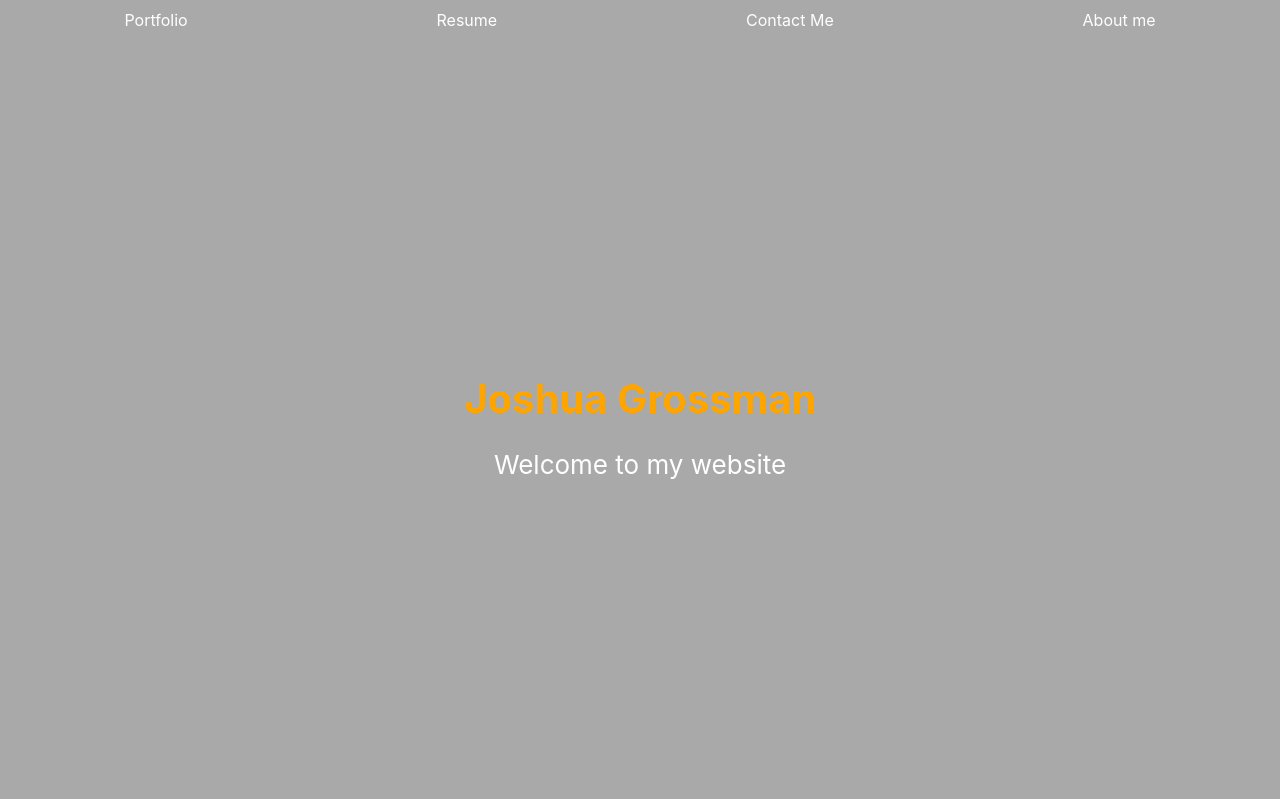
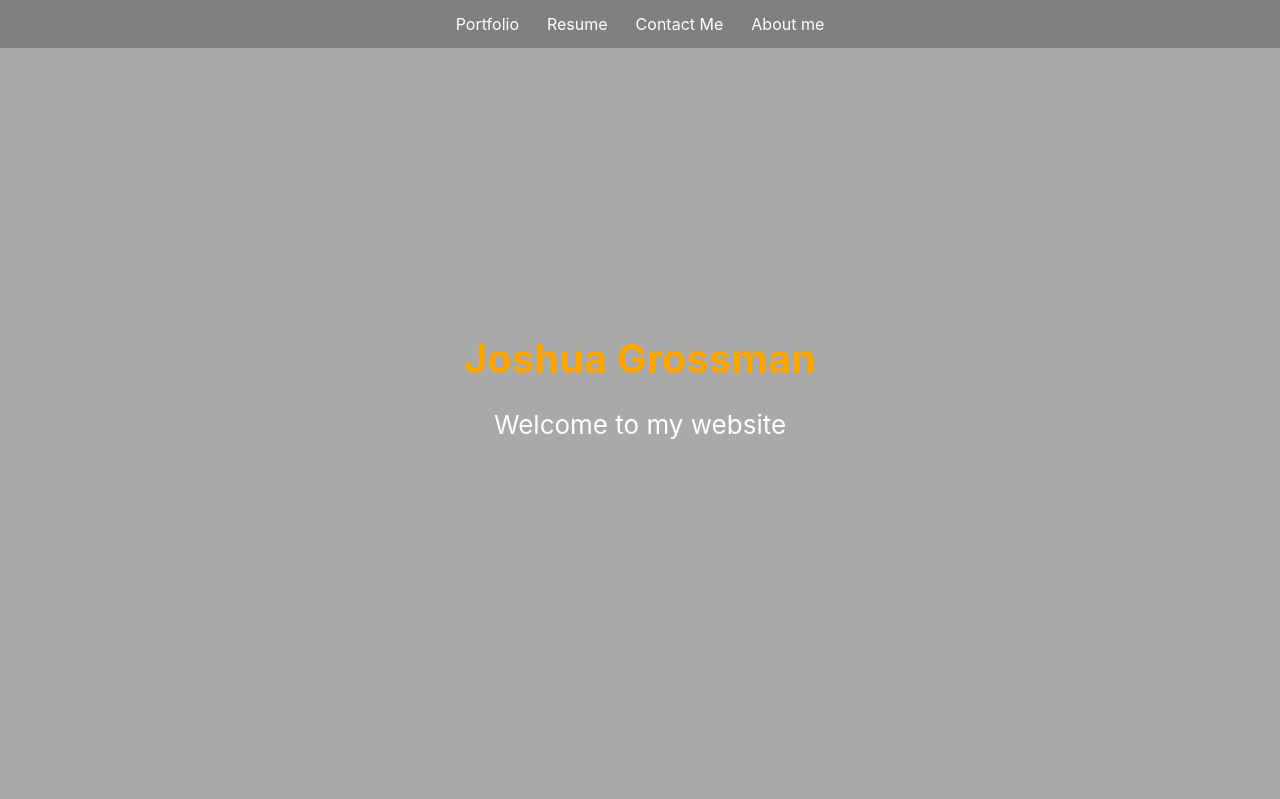
Before and after one commit to Josh1794/personalSite, a React (Create React App) app: page / in a window 1280 px wide. Shown: the top 799 px of the page. Built offline with nearby package versions, Linux system fonts and the light colour scheme.

Commit message:
added sticky nav and new test panel along with additional moduralization

```diff
--- a/src/components/App.js
+++ b/src/components/App.js
@@ -1,13 +1,13 @@
 import React from "react";
 import Nav from "./Nav";
-import Title from "./Title";
+import Body from "./Body";
 import "../styles/App.css";
 
 function App() {
   return (
     <div className="App">
-      <Nav />
-      <Title />
+      <Nav className="nav" />
+      <Body />
     </div>
   );
 }
--- /dev/null
+++ b/src/components/Body.js
@@ -0,0 +1,15 @@
+import React from "react";
+import Title from "./Title";
+import Test from "./Test";
+import "../styles/App.css";
+
+function Body() {
+  return (
+    <div>
+      <Title />
+      <Test />
+    </div>
+  );
+}
+
+export default Body;
--- /dev/null
+++ b/src/components/Test.js
@@ -0,0 +1,12 @@
+import React from "react";
+import "../styles/App.css";
+
+function Test() {
+  return (
+    <header className="App-header1">
+      <header>Test Panel</header>
+    </header>
+  );
+}
+
+export default Test;
--- a/src/styles/App.css
+++ b/src/styles/App.css
@@ -12,19 +12,41 @@
   font-size: calc(10px + 2vmin);
   color: white;
 }
+.App-header1 {
+  background-color: darkgrey;
+  min-height: 100vh;
+  display: flex;
+  flex-direction: column;
+  align-items: center;
+  justify-content: center;
+  font-size: calc(10px + 2vmin);
+  background-color: white;
+  border: 1px black solid;
+  color: black;
+}
 
 .title {
   color: orange;
   font-weight: bold;
   font-size: 30pt;
 }
-.navBar {
+.navBar div {
+  text-align: center;
+  color: white;
+  padding: 14px;
+}
+.navBar div:hover {
+  text-align: center;
+  color: orange;
+  cursor: pointer;
+  padding: 14px;
+}
+
+nav {
   display: flex;
   flex-direction: row;
-  justify-content: space-around;
-  position: sticky;
-  height: 40px;
-  color: white;
-  background-color: darkgray;
-  align-items: center;
+  background-color: gray;
+  justify-content: center;
+  position: fixed;
+  width: 100%;
 }
```
